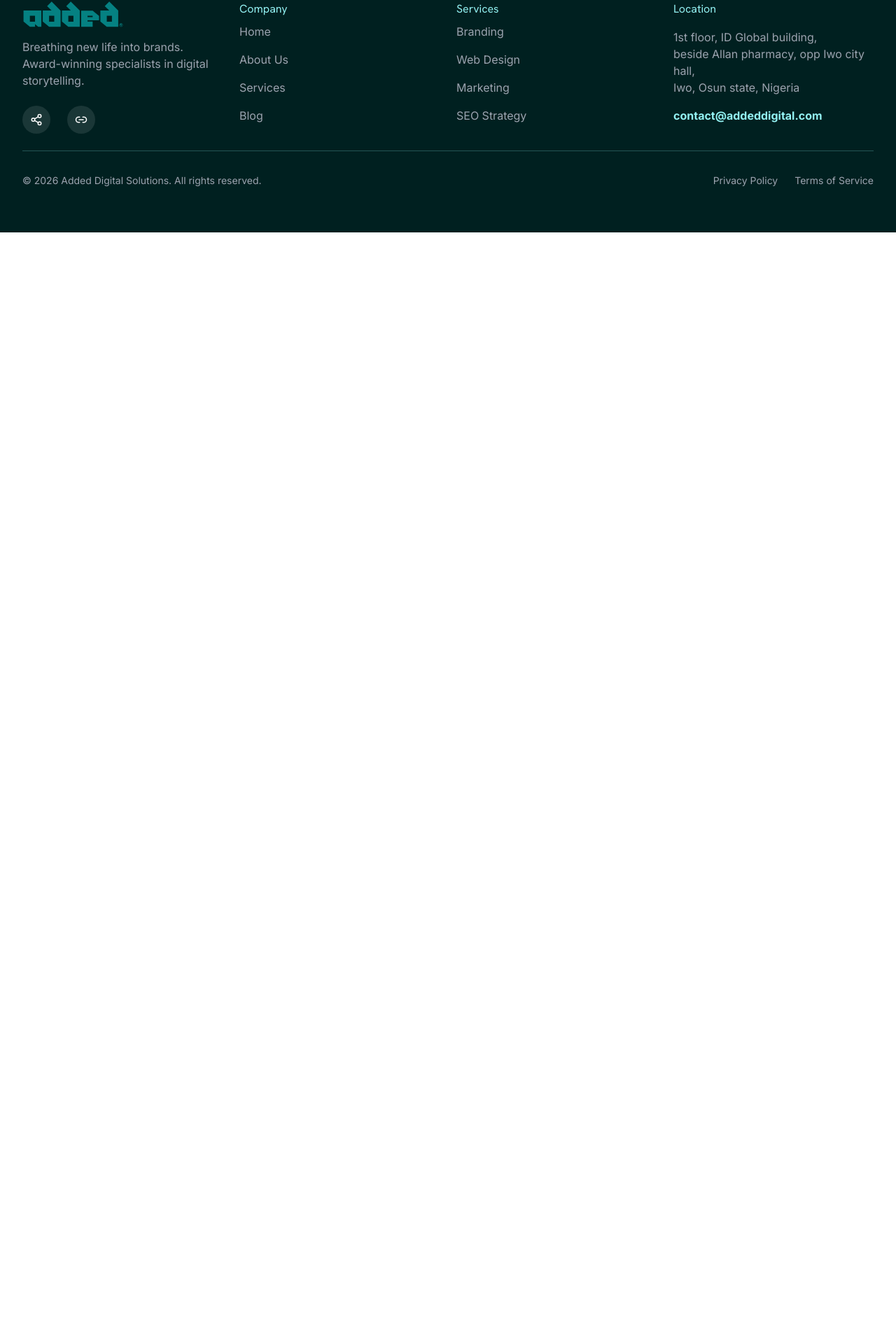
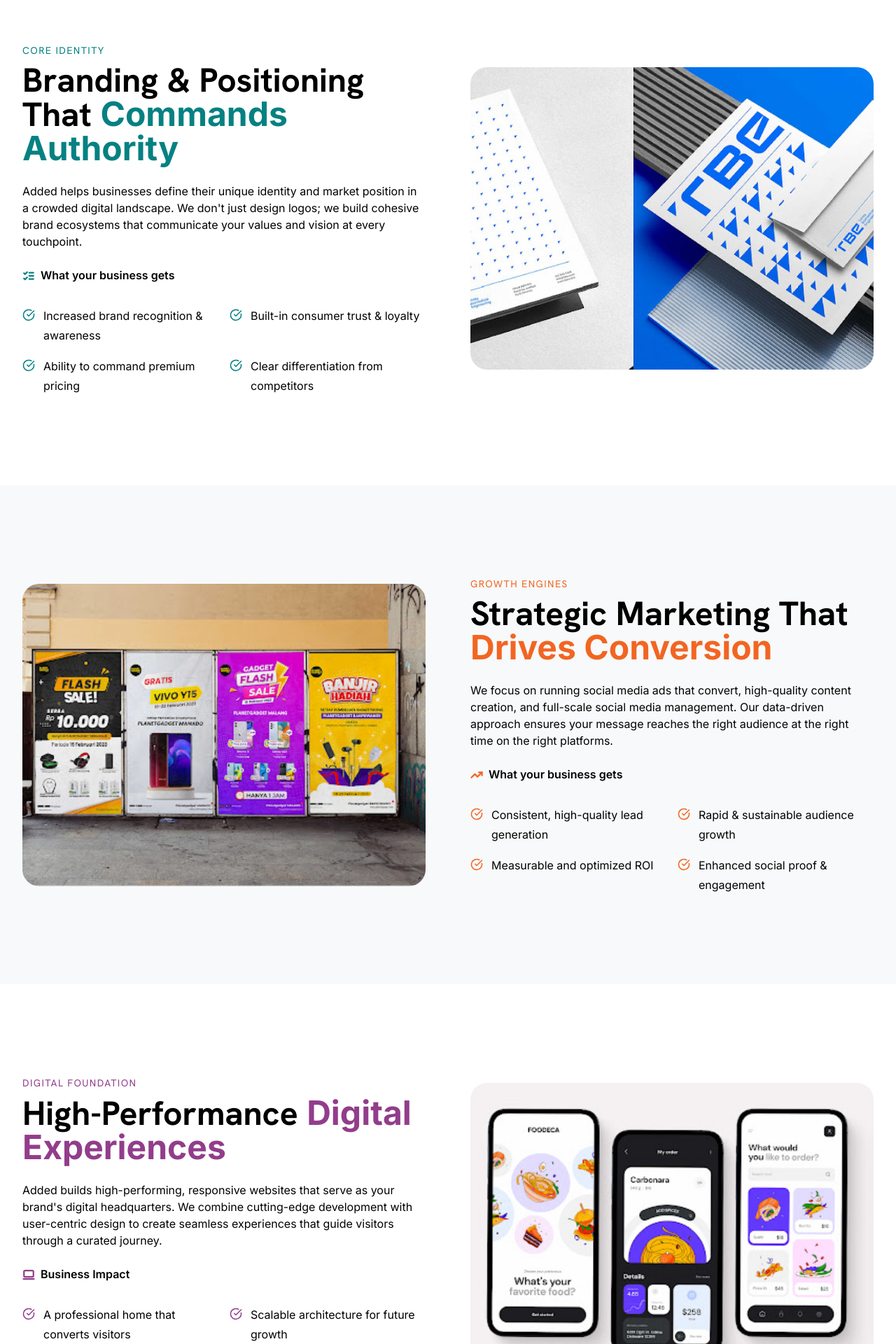
Before and after one commit to Qaudri/added-frontend, a Nuxt app: page /services in a window 1280 px wide. Shown: the part 863-2783 px from the top of the page at 70% size. Before the commit the page ends 1195 px from the top, so only its background shows below. Built offline with nearby package versions, Linux system fonts and the light colour scheme.

Commit message:
feat: enhance services page with branding, marketing, and digital foundation sections

```diff
--- a/pages/services.vue
+++ b/pages/services.vue
@@ -29,8 +29,121 @@
             </div>
         </Container>
     </section>
-
+    <section class="py-32">
+        <Container class="grid lg:grid-cols-2 gap-16 items-center">
+            <div>
+                <span class="text-sm text-primary hanken tracking-widest">
+                    CORE IDENTITY
+                </span>
+                <UiTypographyH2 class="mt-2 mb-6">
+                    Branding & Positioning That <span class="text-primary">Commands Authority</span>
+                </UiTypographyH2>
+                <UiTypographyP>
+                    Added helps businesses define their unique identity and market position in a crowded digital landscape. We don't just design logos; we build cohesive brand ecosystems that communicate your values and vision at every touchpoint.
+                </UiTypographyP>
+                <ul class="grid md:grid-cols-2 gap-4 mt-6">
+                    <li class="col-span-2 mb-4 flex items-center gap-2 font-semibold hanken text-base">
+                        <ListChecks :size="18" class="mt-0.5 shrink-0 text-primary" :stroke-width="3" />
+                        <span>What your business gets</span>
+                    </li>
+                    <li class="grid grid-cols-[18px_1fr] items-start gap-x-3 text-base leading-7">
+                        <CircleCheckBig :size="18" class="mt-1 shrink-0 text-primary" />
+                        <span>Increased brand recognition & awareness</span>
+                    </li>
+                    <li class="grid grid-cols-[18px_1fr] items-start gap-x-3 text-base leading-7">
+                        <CircleCheckBig :size="18" class="mt-1 shrink-0 text-primary" />
+                        <span>Built-in consumer trust & loyalty</span>
+                    </li>
+                    <li class="grid grid-cols-[18px_1fr] items-start gap-x-3 text-base leading-7">
+                        <CircleCheckBig :size="18" class="mt-1 shrink-0 text-primary" />
+                        <span>Ability to command premium pricing</span>
+                    </li>
+                    <li class="grid grid-cols-[18px_1fr] items-start gap-x-3 text-base leading-7">
+                        <CircleCheckBig :size="18" class="mt-1 shrink-0 text-primary" />
+                        <span>Clear differentiation from competitors</span>
+                    </li>
+                </ul>
+            </div>
+            <img src="/images/portfolio3.jpg" class="w-full object-cover aspect-[4/3] rounded-3xl" />
+        </Container>
+    </section>
+    <section class="py-32 bg-[#F8F9FA]">
+        <Container class="grid lg:grid-cols-2 gap-16 items-center">
+            <img src="/images/marketing.jpg" class="w-full object-cover aspect-[4/3] rounded-3xl" />
+            <div>
+                <span class="text-sm text-secondary hanken tracking-widest">
+                    GROWTH ENGINES
+                </span>
+                <UiTypographyH2 class="mt-2 mb-6">
+                    Strategic Marketing That  <span class="text-secondary">Drives Conversion</span>
+                </UiTypographyH2>
+                <UiTypographyP>
+                    We focus on running social media ads that convert, high-quality content creation, and full-scale social media management. Our data-driven approach ensures your message reaches the right audience at the right time on the right platforms.
+                </UiTypographyP>
+                <ul class="grid md:grid-cols-2 gap-4 mt-6">
+                    <li class="col-span-2 mb-4 flex items-center gap-2 font-semibold hanken text-base">
+                        <TrendingUp :size="18" class="mt-0.5 shrink-0 text-secondary" :stroke-width="3" />
+                        <span>What your business gets</span>
+                    </li>
+                    <li class="grid grid-cols-[18px_1fr] items-start gap-x-3 text-base leading-7">
+                        <CircleCheckBig :size="18" class="mt-1 shrink-0 text-secondary" />
+                        <span>Consistent, high-quality lead generation</span>
+                    </li>
+                    <li class="grid grid-cols-[18px_1fr] items-start gap-x-3 text-base leading-7">
+                        <CircleCheckBig :size="18" class="mt-1 shrink-0 text-secondary" />
+                        <span>Rapid & sustainable audience growth</span>
+                    </li>
+                    <li class="grid grid-cols-[18px_1fr] items-start gap-x-3 text-base leading-7">
+                        <CircleCheckBig :size="18" class="mt-1 shrink-0 text-secondary" />
+                        <span>Measurable and optimized ROI</span>
+                    </li>
+                    <li class="grid grid-cols-[18px_1fr] items-start gap-x-3 text-base leading-7">
+                        <CircleCheckBig :size="18" class="mt-1 shrink-0 text-secondary" />
+                        <span>Enhanced social proof & engagement</span>
+                    </li>
+                </ul>
+            </div>
+        </Container>
+    </section>
+        <section class="py-32">
+        <Container class="grid lg:grid-cols-2 gap-16 items-center">
+            <div>
+                <span class="text-sm text-[#923D8B] hanken tracking-widest">
+                    DIGITAL FOUNDATION
+                </span>
+                <UiTypographyH2 class="mt-2 mb-6">
+                    High-Performance <span class="text-[#923D8B]">Digital Experiences </span>
+                </UiTypographyH2>
+                <UiTypographyP>
+                    Added builds high-performing, responsive websites that serve as your brand's digital headquarters. We combine cutting-edge development with user-centric design to create seamless experiences that guide visitors through a curated journey.
+                </UiTypographyP>
+                <ul class="grid md:grid-cols-2 gap-4 mt-6">
+                    <li class="col-span-2 mb-4 flex items-center gap-2 font-semibold hanken text-base">
+                        <LaptopMinimal :size="18" class="mt-0.5 shrink-0 text-[#923D8B]" :stroke-width="3" />
+                        <span>Business Impact</span>
+                    </li>
+                    <li class="grid grid-cols-[18px_1fr] items-start gap-x-3 text-base leading-7">
+                        <CircleCheckBig :size="18" class="mt-1 shrink-0 text-[#923D8B]" />
+                        <span>A professional home that converts visitors</span>
+                    </li>
+                    <li class="grid grid-cols-[18px_1fr] items-start gap-x-3 text-base leading-7">
+                        <CircleCheckBig :size="18" class="mt-1 shrink-0 text-[#923D8B]" />
+                        <span>Scalable architecture for future growth</span>
+                    </li>
+                    <li class="grid grid-cols-[18px_1fr] items-start gap-x-3 text-base leading-7">
+                        <CircleCheckBig :size="18" class="mt-1 shrink-0 text-[#923D8B]" />
+                        <span>Optimized speed & mobile accessibility</span>
+                    </li>
+                    <li class="grid grid-cols-[18px_1fr] items-start gap-x-3 text-base leading-7">
+                        <CircleCheckBig :size="18" class="mt-1 shrink-0 text-[#923D8B]" />
+                        <span>Improved search engine rankings</span>
+                    </li>
+                </ul>
+            </div>
+            <img src="/images/digital.jpg" class="w-full object-cover aspect-[4/3] rounded-3xl" />
+        </Container>
+    </section>
 </template>
 <script setup>
-import { Rocket } from '@lucide/vue';
+import { Rocket, ListChecks, CircleCheckBig, TrendingUp, LaptopMinimal } from '@lucide/vue';
 </script>
```
